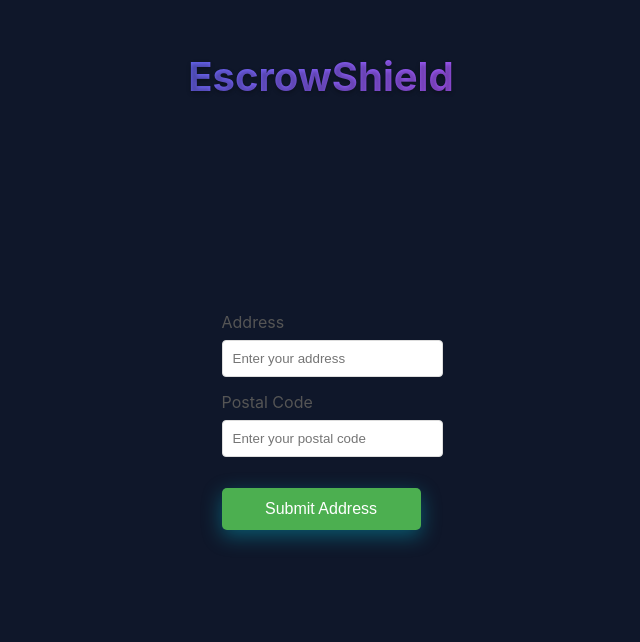
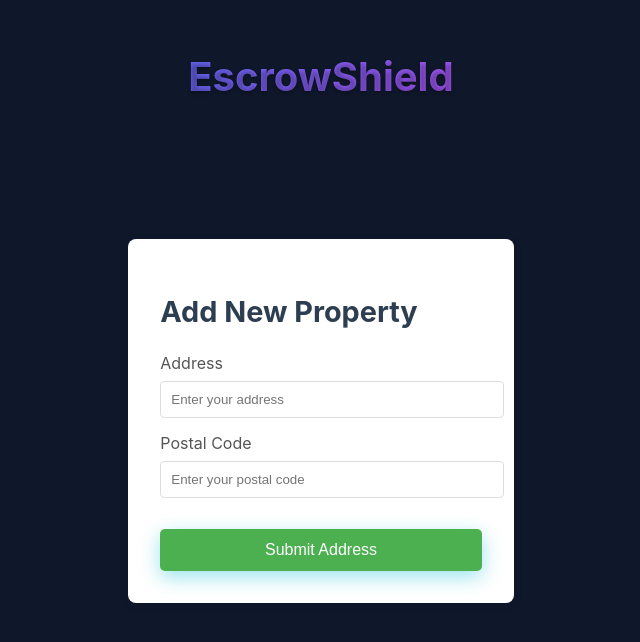
Before and after one commit to dhruvvenkat/hackcanada-25, a React (Create React App) app in the folder frontend/escrow/: page /addproperties in a window 1280 px wide. Shown: the top 642 px of the page, without its empty margins (319-959 px from the left). Built offline with nearby package versions, Linux system fonts and the light colour scheme.

Commit message:
Update addproperties.js
fixed formatting issues

```diff
--- a/frontend/escrow/src/addproperties.js
+++ b/frontend/escrow/src/addproperties.js
@@ -50,7 +50,8 @@ function Add() {
 
   return (
     <div className="App">
-      <div className="form-container">
+      <div className="login-form">
+        <h2>Add New Property</h2>
         <form onSubmit={handleSubmit}>
           <div className="input-group">
             <label htmlFor="address">Address</label>
```
